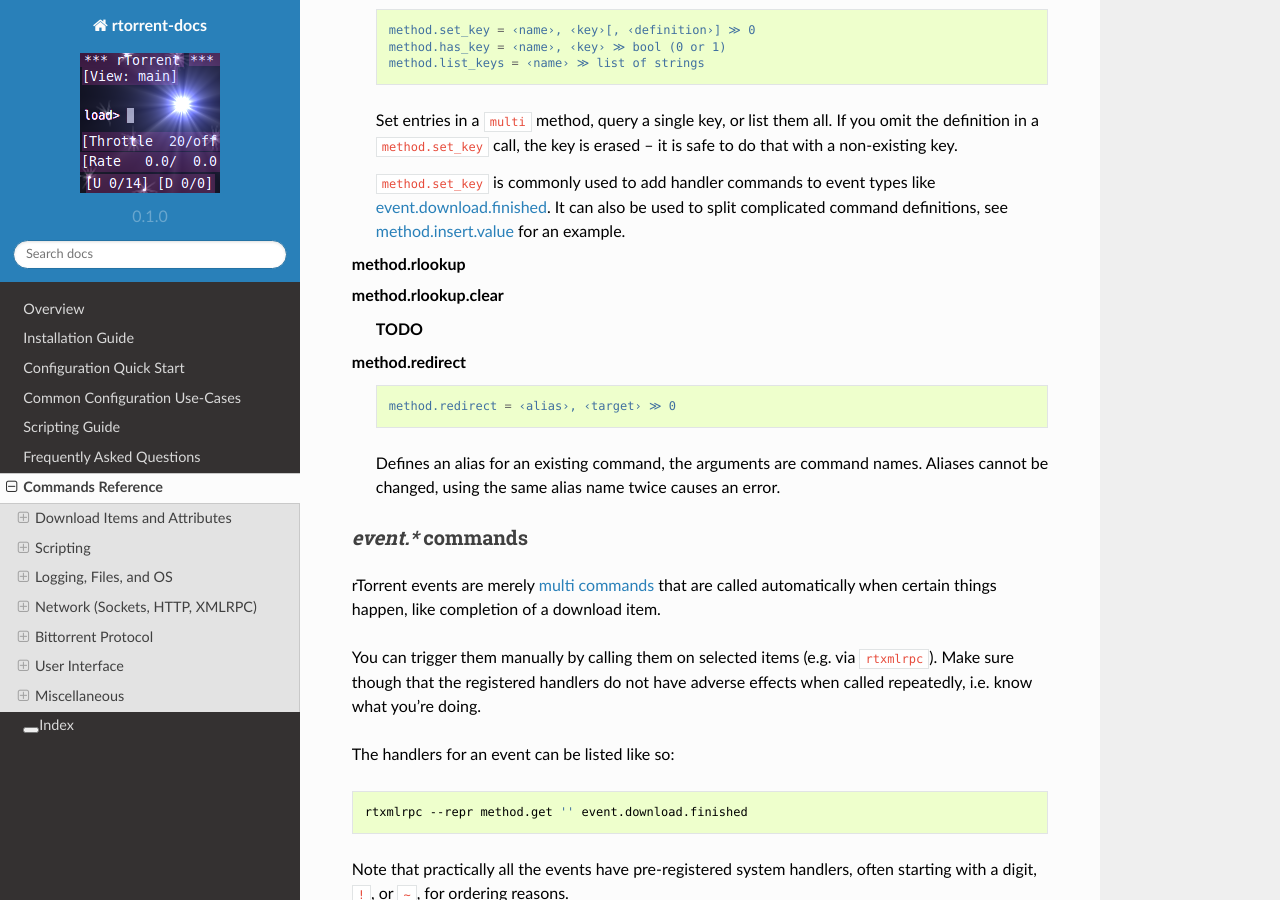
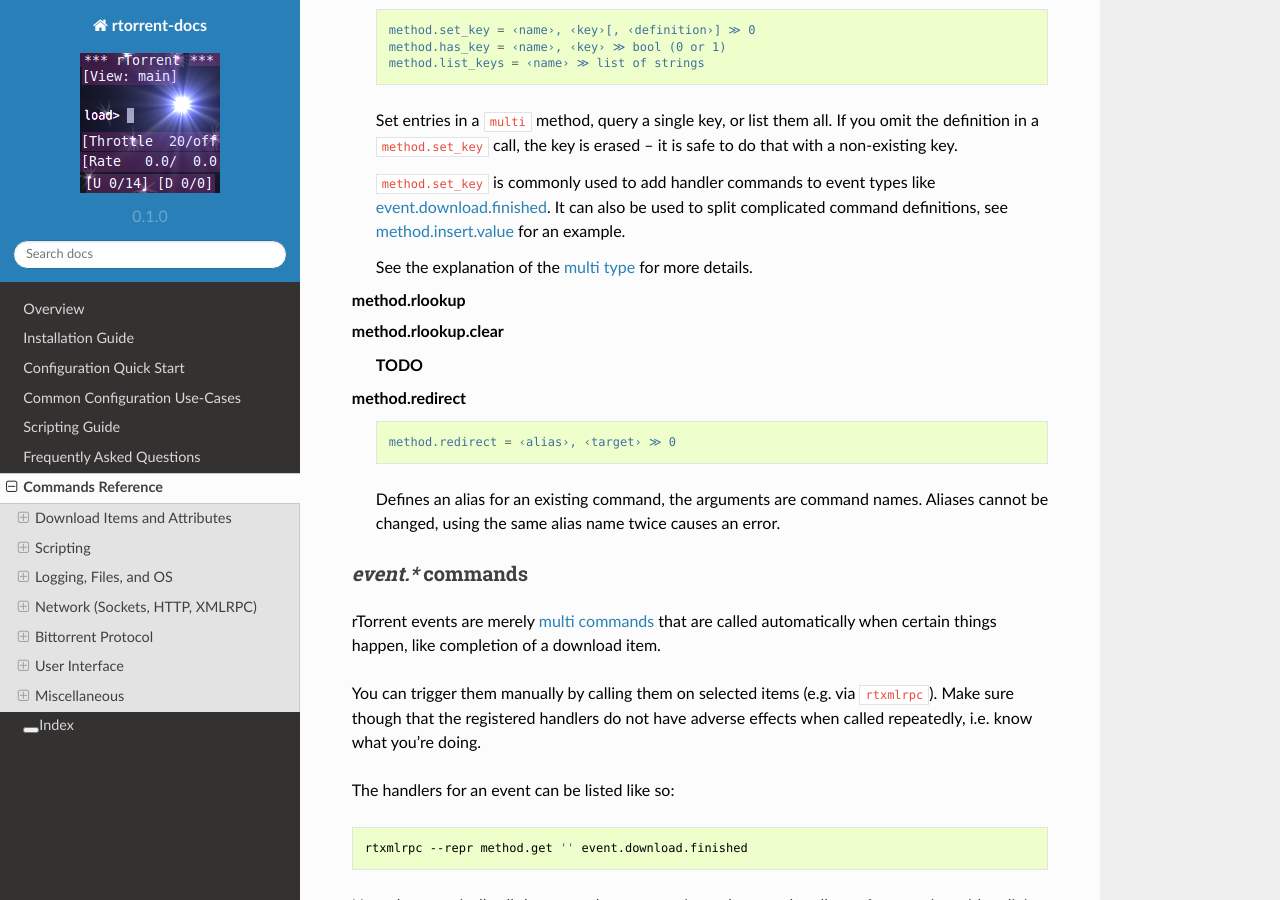
Before and after one commit to rtorrent-community/rtorrent-docs, a Sphinx documentation site: the page built from docs/cmd-ref.rst, in a window 1280 px wide and 900 px high, scrolled down 28835 px. Built offline with Sphinx 7.4.7 and the Read the Docs theme 2.0.0, drawn with Linux system fonts in a browser that asks for light colours.

Commit message:
method.set_key: add ref to multi-type

```diff
--- a/docs/include-cmd-scripting.rst
+++ b/docs/include-cmd-scripting.rst
@@ -179,6 +179,8 @@
         like :term:`event.download.finished`.
         It can also be used to split complicated command definitions,
         see :term:`method.insert.value` for an example.
+
+        See the explanation of the :ref:`multi type<multi-type>` for more details.
 
 
     method.rlookup
```
